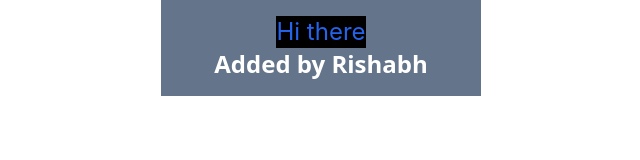
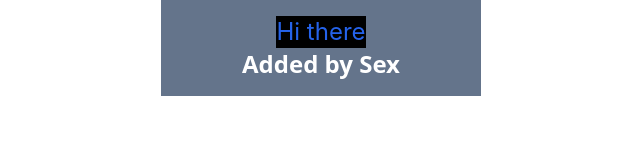
Before and after one commit to DeeP-Sad/dop-portfolio, a React (Create React App) app: page / in a window 1280 px wide. Shown: the top 160 px of the page, without its empty margins (319-959 px from the left). Built offline with nearby package versions, Linux system fonts and the light colour scheme.

Commit message:
commit learn deepak

```diff
--- a/src/App.js
+++ b/src/App.js
@@ -9,7 +9,7 @@ function App() {
           Hi there
         </div>
         <div className="text-white text-2xl font-bold font-sans">
-          Added by Rishabh
+          Added by Sex
         </div>
       </div>
     </div>
```
